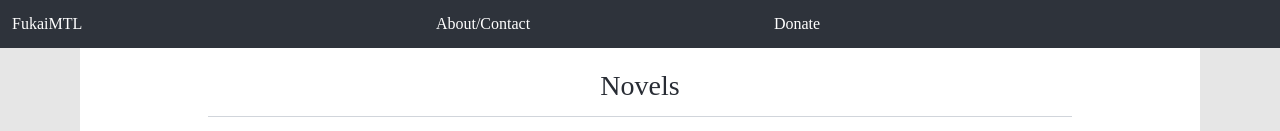
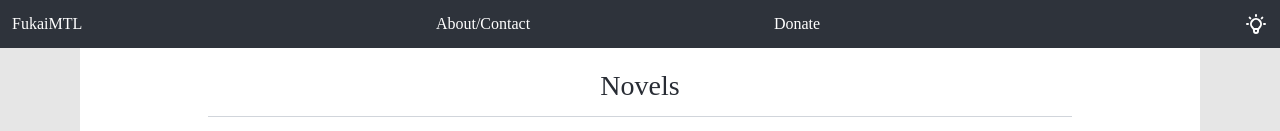
Before and after one commit to almeidaalajoel/FukaiMTL, a Next.js app: page / in a window 1280 px wide. Shown: the top 131 px of the page. Built offline with nearby package versions, Linux system fonts and the light colour scheme; a web font is replaced by a local one.

Commit message:
implemented darkmode

```diff
--- a/src/components/FontSize/FontSize.jsx
+++ b/src/components/FontSize/FontSize.jsx
@@ -86,7 +86,9 @@ export default function FontSize({
         <svg
           onClick={() => smaller(size)}
           xmlns="http://www.w3.org/2000/svg"
-          className="h-7 w-7 hover:cursor-pointer select-none"
+          className={`h-7 w-7 hover:cursor-pointer dark:stroke-gray-400 select-none ${
+            size === "xs" ? "dark:stroke-gray-700" : ""
+          }`}
           fill="none"
           color={size === "xs" ? "gray" : "black"}
           viewBox="0 0 24 24"
@@ -102,6 +104,7 @@ export default function FontSize({
       </span>
       <span className="w-[4rem] h-[3.6rem] flex justify-center items-center">
         <svg
+          className="dark:fill-gray-400"
           width={`${2 + 0.2 * tSize(size)}rem`}
           height={`${2 + 0.2 * tSize(size)}rem`}
           viewBox="0 0 512 512"
@@ -115,7 +118,9 @@ export default function FontSize({
         <svg
           onClick={() => bigger(size)}
           xmlns="http://www.w3.org/2000/svg"
-          className="h-7 w-7 hover:cursor-pointer"
+          className={`h-7 w-7 hover:cursor-pointer dark:stroke-gray-400 select-none ${
+            size === "4xl" ? "dark:stroke-gray-700" : ""
+          }`}
           fill="none"
           color={size === "4xl" ? "gray" : "black"}
           viewBox="0 0 24 24"
--- a/src/components/Header/Header.jsx
+++ b/src/components/Header/Header.jsx
@@ -1,7 +1,13 @@
 import React from "react";
 import Link from "next/link";
 
-export default function Header() {
+export default function Header({ setDark, dark }) {
+  const toggleDark = () => {
+    const newVal = dark === "true" ? "false" : "true";
+    setDark(newVal);
+    localStorage.setItem("dark", newVal);
+  };
+
   return (
     <div className="flex h-[6vh] items-center w-full flex-shrink-0 bg-[rgb(46,51,59)] font-['ProximaNova'] text-white">
       <span className="flex flex-1 pl-3">
@@ -19,7 +25,25 @@ export default function Header() {
           <a>Donate</a>
         </Link>
       </span>
-      <span className="hidden lg:flex lg:flex-1 lg:pr-3"></span>
+      <span
+        className="flex flex-1 justify-end pr-3 hover:cursor-pointer"
+        onClick={() => toggleDark()}
+      >
+        <svg
+          xmlns="http://www.w3.org/2000/svg"
+          className="h-6 w-6"
+          fill="none"
+          viewBox="0 0 24 24"
+          stroke="currentColor"
+          strokeWidth={2}
+        >
+          <path
+            strokeLinecap="round"
+            strokeLinejoin="round"
+            d="M9.663 17h4.673M12 3v1m6.364 1.636l-.707.707M21 12h-1M4 12H3m3.343-5.657l-.707-.707m2.828 9.9a5 5 0 117.072 0l-.548.547A3.374 3.374 0 0014 18.469V19a2 2 0 11-4 0v-.531c0-.895-.356-1.754-.988-2.386l-.548-.547z"
+          />
+        </svg>
+      </span>
     </div>
   );
 }
--- a/src/components/Layout/Layout.jsx
+++ b/src/components/Layout/Layout.jsx
@@ -1,10 +1,10 @@
 import React from "react";
 import { Header } from "../index";
 
-export default function Layout({ children }) {
+export default function Layout({ children, setDark, dark }) {
   return (
     <>
-      <Header />
+      <Header setDark={setDark} dark={dark} />
       {children}
     </>
   );
--- a/src/components/NovelTile/NovelTile.jsx
+++ b/src/components/NovelTile/NovelTile.jsx
@@ -6,7 +6,7 @@ export default function NovelTile({ title, description, image, author, link }) {
   return (
     <>
       <Link href={link}>
-        <div className="flex flex-col w-[24rem] flex-grow px-4 hover:cursor-pointer font-['ProximaNova'] leading-6 rounded-2xl items-center sm:flex-row  sm:justify-evenly sm:w-[38rem] md:w-[50rem] lg:w-[64rem]">
+        <div className="flex flex-col w-[24rem] flex-grow px-4 hover:cursor-pointer font-['ProximaNova'] leading-6 rounded-2xl items-center sm:flex-row  sm:justify-evenly sm:w-[38rem] md:w-[50rem] lg:w-[64rem] dark:bg-[rgb(21,19,19)]">
           <div className="flex flex-col items-center justify-evenly p-3 w-[17rem] border-2 border-solid bg-[rgb(230,240,240)] border-black  rounded-xl mb-5 sm:mb-0 sm:mr-4">
             <div className="w-[14rem] relative mb-3">
               <Image
@@ -19,7 +19,7 @@ export default function NovelTile({ title, description, image, author, link }) {
             <p className="text-[#282c34] text-[1.75rem]">{title}</p>
             <div className="">by {author}</div>
           </div>
-          <div className="flex flex-col justify-center sm:w-[20rem] md:w-[26rem] lg:w-[32rem]">
+          <div className="flex flex-col justify-center sm:w-[20rem] md:w-[26rem] lg:w-[32rem] dark:text-white">
             {description}
           </div>
         </div>
--- a/src/components/TOC/TOC.jsx
+++ b/src/components/TOC/TOC.jsx
@@ -5,8 +5,8 @@ import { ChLink } from "..";
 
 export default function TOC({ image, title, chapters }) {
   return (
-    <div className="flex flex-col items-center h-full">
-      <div className="bg-white flex flex-col flex-grow items-center w-100vw lg:w-[70rem]">
+    <div className="flex flex-col items-center h-full dark:bg-black">
+      <div className="bg-white flex flex-col flex-grow items-center w-100vw lg:w-[70rem] dark:bg-[rgb(21,19,19)]">
         <div className="flex flex-col items-center p-6 ">
           <div className="flex flex-col items-center justify-evenly p-3 border-2 border-solid bg-[rgb(230,240,240)] border-black  rounded-xl mb-5 sm:mb-0 sm:mr-4">
             <div className="w-[16rem] relative mb-3 select-none">
@@ -20,10 +20,10 @@ export default function TOC({ image, title, chapters }) {
             <p className=" text-[1.75rem] text-[#282c34]">{title}</p>
           </div>
           <div className="my-10 w-[70%] lg:w-[60rem] h-[1px] bg-gray-300" />
-          <h1>
+          <h1 className="dark:text-gray-300">
             <strong>Table of Contents</strong>
           </h1>
-          <ul className="list-disc self-start my-3 ml-20 text-xl">
+          <ul className="list-disc self-start my-3 ml-20 text-xl dark:text-white">
             {chapters.map((ch, i) => (
               <ChLink name={ch.name} link={ch.link} key={i} />
             ))}
--- a/src/pages/_app.js
+++ b/src/pages/_app.js
@@ -1,14 +1,27 @@
 import "../globals.css";
 import { Layout } from "../components";
 import Script from "next/script";
+import { useEffect, useState } from "react";
 
 function MyApp({ Component, pageProps }) {
+  const [dark, setDark] = useState(false);
+  useEffect(() => {
+    if (typeof window !== "undefined") {
+      setDark(localStorage.getItem("dark"));
+    }
+  }, []);
   return (
-    <>
-      <Layout>
+    <div
+      className={
+        dark === "true"
+          ? "dark flex-grow flex flex-col"
+          : "flex flex-col flex-grow"
+      }
+    >
+      <Layout setDark={setDark} dark={dark}>
         <Component {...pageProps} />
       </Layout>
-    </>
+    </div>
   );
 }
 
--- a/src/pages/about.js
+++ b/src/pages/about.js
@@ -38,9 +38,9 @@ export default function About() {
   );
 
   return (
-    <div className="flex flex-col items-center h-full">
-      <div className="flex bg-white flex-grow w-[100vw] flex-col pt-6 items-center lg:w-[70rem] space-y-4 pb-16">
-        <h1>About</h1>
+    <div className="flex flex-col items-center h-full dark:bg-black">
+      <div className="flex bg-white flex-grow w-[100vw] flex-col pt-6 items-center lg:w-[70rem] space-y-4 pb-16 dark:bg-[rgb(21,19,19)] dark:text-white">
+        <h1 className="dark:text-gray-300">About</h1>
         <div className="w-[70%] lg:w-[54rem] h-[1px] bg-gray-300" />
         <div className="relative w-[17rem] select-none">
           <Image
--- a/src/pages/index.js
+++ b/src/pages/index.js
@@ -32,11 +32,11 @@ export default function Home() {
   );
 
   return (
-    <div className="flex flex-col items-center h-full">
-      <div className="flex space-y-4 bg-white w-full flex-col items-center lg:w-[70rem] flex-grow pt-6 ">
-        <h1>Novels</h1>
+    <div className="flex flex-col items-center h-full dark:bg-black">
+      <div className="flex space-y-4 bg-white w-full flex-col items-center lg:w-[70rem] flex-grow pt-6 dark:bg-[rgb(21,19,19)]">
+        <h1 className="dark:text-gray-300">Novels</h1>
         <div className="w-[70%] lg:w-[54rem] h-[1px] bg-gray-300" />
-        <div className="flex bg-white w-[100vw] lg:w-[70rem] flex-col items-center select-none">
+        <div className="flex bg-white w-[100vw] lg:w-[70rem] flex-col items-center select-none dark:bg-[rgb(21,19,19)]">
           <NovelTile
             title={`Tilea's Worries`}
             description={tileaDesc}
--- a/tailwind.config.js
+++ b/tailwind.config.js
@@ -1,5 +1,6 @@
 /** @type {import('tailwindcss').Config} */
 module.exports = {
+  darkMode: "class",
   content: [
     "./src/pages/*.{js,ts,jsx,tsx}",
     "./src/pages/**/*.{js,ts,jsx,tsx}",
```
Also changed, not shown: src/pages/donate.js (+9 -7 lines), src/pages/tileasworries/[page].jsx (+10 -8 lines).
